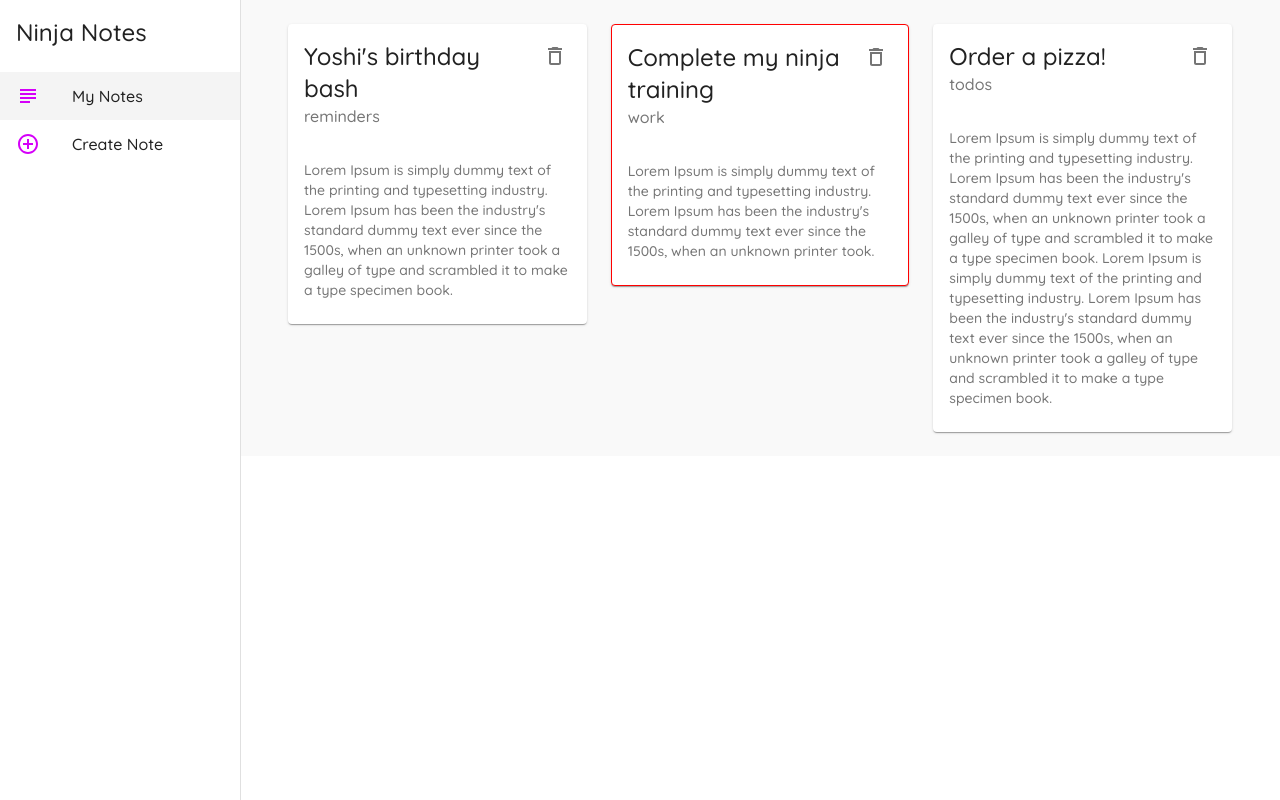
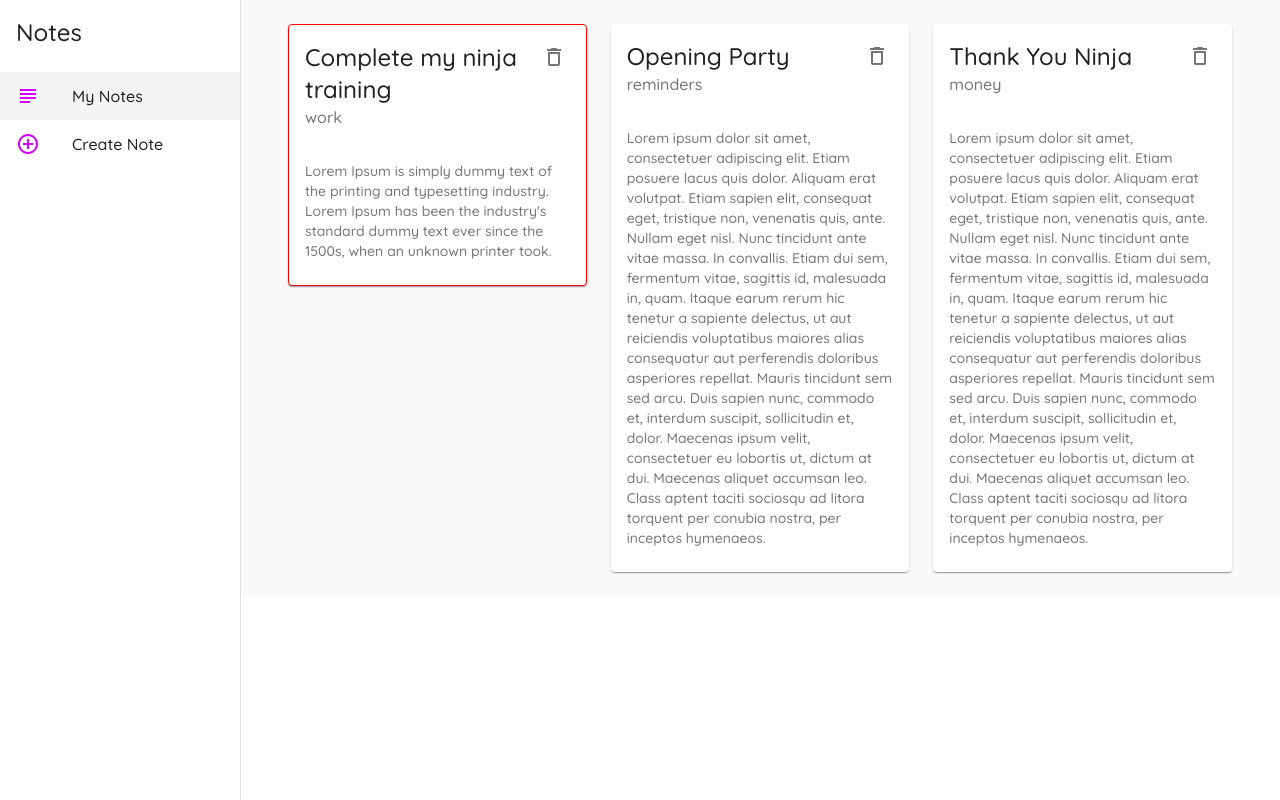
Before and after one commit to TANMAYBAGADIA/React-Notes-App, a React (Create React App) app: page / in a window 1280 px wide. Built offline with nearby package versions, Linux system fonts and the light colour scheme; data requests are answered from the project's data file.

Commit message:
Basic new styles left

```diff
--- a/data/db.json
+++ b/data/db.json
@@ -1,11 +1,5 @@
 {
   "notes": [
-    {
-      "title": "Yoshi's birthday bash",
-      "details": "Lorem Ipsum is simply dummy text of the printing and typesetting industry. Lorem Ipsum has been the industry's standard dummy text ever since the 1500s, when an unknown printer took a galley of type and scrambled it to make a type specimen book.",
-      "category": "reminders",
-      "id": 1
-    },
     {
       "title": "Complete my ninja training",
       "details": "Lorem Ipsum is simply dummy text of the printing and typesetting industry. Lorem Ipsum has been the industry's standard dummy text ever since the 1500s, when an unknown printer took.",
@@ -13,10 +7,16 @@
       "id": 2
     },
     {
-      "title": "Order a pizza!",
-      "details": "Lorem Ipsum is simply dummy text of the printing and typesetting industry. Lorem Ipsum has been the industry's standard dummy text ever since the 1500s, when an unknown printer took a galley of type and scrambled it to make a type specimen book.\nLorem Ipsum is simply dummy text of the printing and typesetting industry. Lorem Ipsum has been the industry's standard dummy text ever since the 1500s, when an unknown printer took a galley of type and scrambled it to make a type specimen book.",
-      "category": "todos",
-      "id": 3
+      "title": "Opening Party",
+      "details": "Lorem ipsum dolor sit amet, consectetuer adipiscing elit. Etiam posuere lacus quis dolor. Aliquam erat volutpat. Etiam sapien elit, consequat eget, tristique non, venenatis quis, ante. Nullam eget nisl. Nunc tincidunt ante vitae massa. In convallis. Etiam dui sem, fermentum vitae, sagittis id, malesuada in, quam. Itaque earum rerum hic tenetur a sapiente delectus, ut aut reiciendis voluptatibus maiores alias consequatur aut perferendis doloribus asperiores repellat. Mauris tincidunt sem sed arcu. Duis sapien nunc, commodo et, interdum suscipit, sollicitudin et, dolor. Maecenas ipsum velit, consectetuer eu lobortis ut, dictum at dui. Maecenas aliquet accumsan leo. Class aptent taciti sociosqu ad litora torquent per conubia nostra, per inceptos hymenaeos.",
+      "category": "reminders",
+      "id": 4
+    },
+    {
+      "title": "Thank You Ninja",
+      "details": "Lorem ipsum dolor sit amet, consectetuer adipiscing elit. Etiam posuere lacus quis dolor. Aliquam erat volutpat. Etiam sapien elit, consequat eget, tristique non, venenatis quis, ante. Nullam eget nisl. Nunc tincidunt ante vitae massa. In convallis. Etiam dui sem, fermentum vitae, sagittis id, malesuada in, quam. Itaque earum rerum hic tenetur a sapiente delectus, ut aut reiciendis voluptatibus maiores alias consequatur aut perferendis doloribus asperiores repellat. Mauris tincidunt sem sed arcu. Duis sapien nunc, commodo et, interdum suscipit, sollicitudin et, dolor. Maecenas ipsum velit, consectetuer eu lobortis ut, dictum at dui. Maecenas aliquet accumsan leo. Class aptent taciti sociosqu ad litora torquent per conubia nostra, per inceptos hymenaeos.",
+      "category": "money",
+      "id": 5
     }
   ]
 }
--- a/public/index.html
+++ b/public/index.html
@@ -19,7 +19,7 @@
       work correctly both with client-side routing and a non-root public URL.
       Learn how to configure a non-root public URL by running `npm run build`.
     -->
-    <title>React App</title>
+    <title>Notes App</title>
   </head>
   <body>
     <noscript>You need to enable JavaScript to run this app.</noscript>
--- a/src/components/Layout.js
+++ b/src/components/Layout.js
@@ -16,7 +16,7 @@ const useStyles = makeStyles((theme) => {
     page: {
       background: "#f9f9f9",
       width: "100%",
-      padding: theme.spacing(3)
+      padding: theme.spacing(3),
     },
     root: {
       display: "flex",
@@ -31,8 +31,8 @@ const useStyles = makeStyles((theme) => {
       background: "#f4f4f4",
     },
     title: {
-      padding: theme.spacing(2)
-    }
+      padding: theme.spacing(2),
+    },
   };
 });
 
@@ -67,7 +67,7 @@ export default function Layout({ children }) {
       >
         <div>
           <Typography variant="h5" className={classes.title}>
-            Ninja Notes
+            Notes
           </Typography>
         </div>
 
```
Also changed, not shown: package.json (+8 -1 lines), 1 other file (tests, documents, lock files or other folders).
